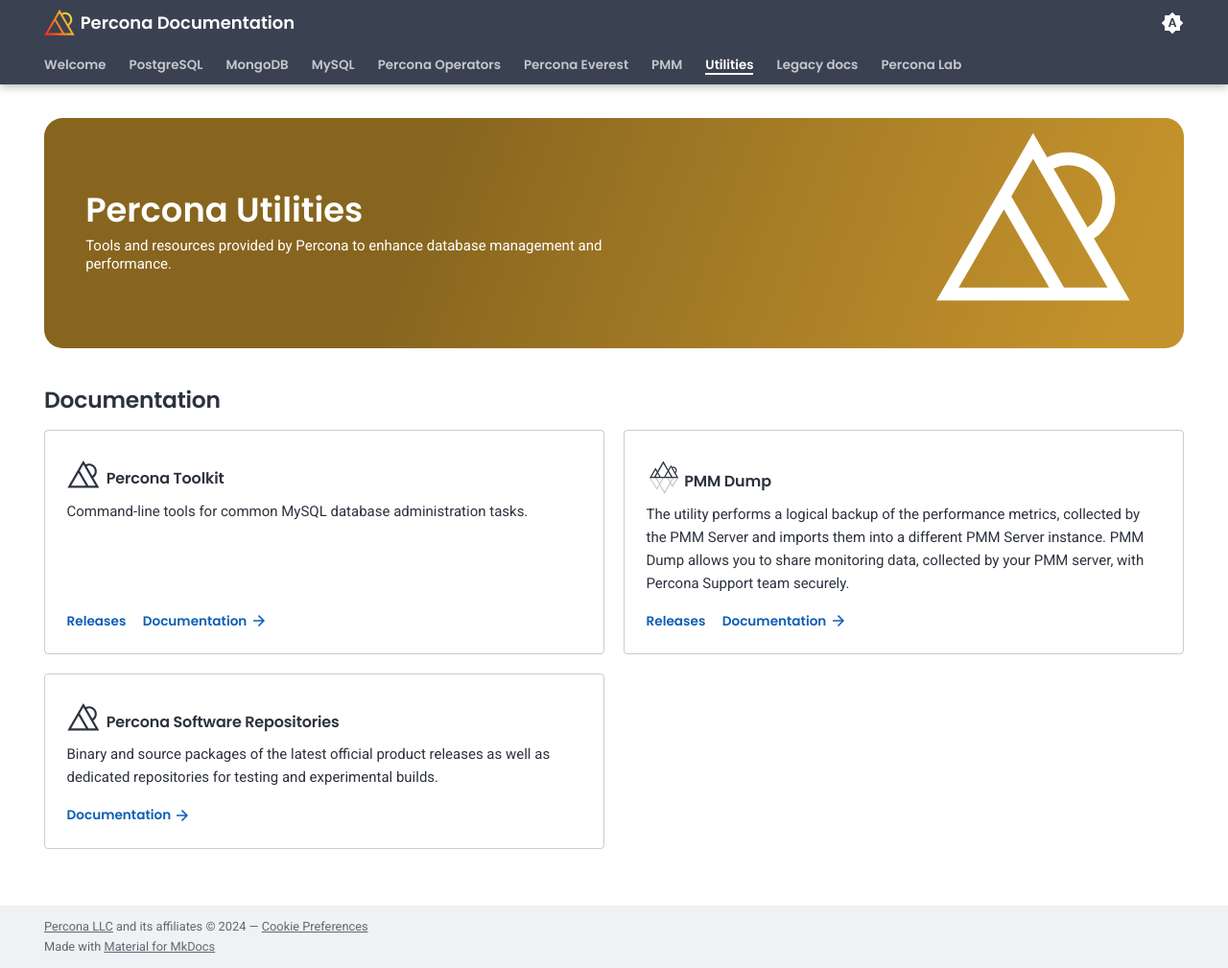
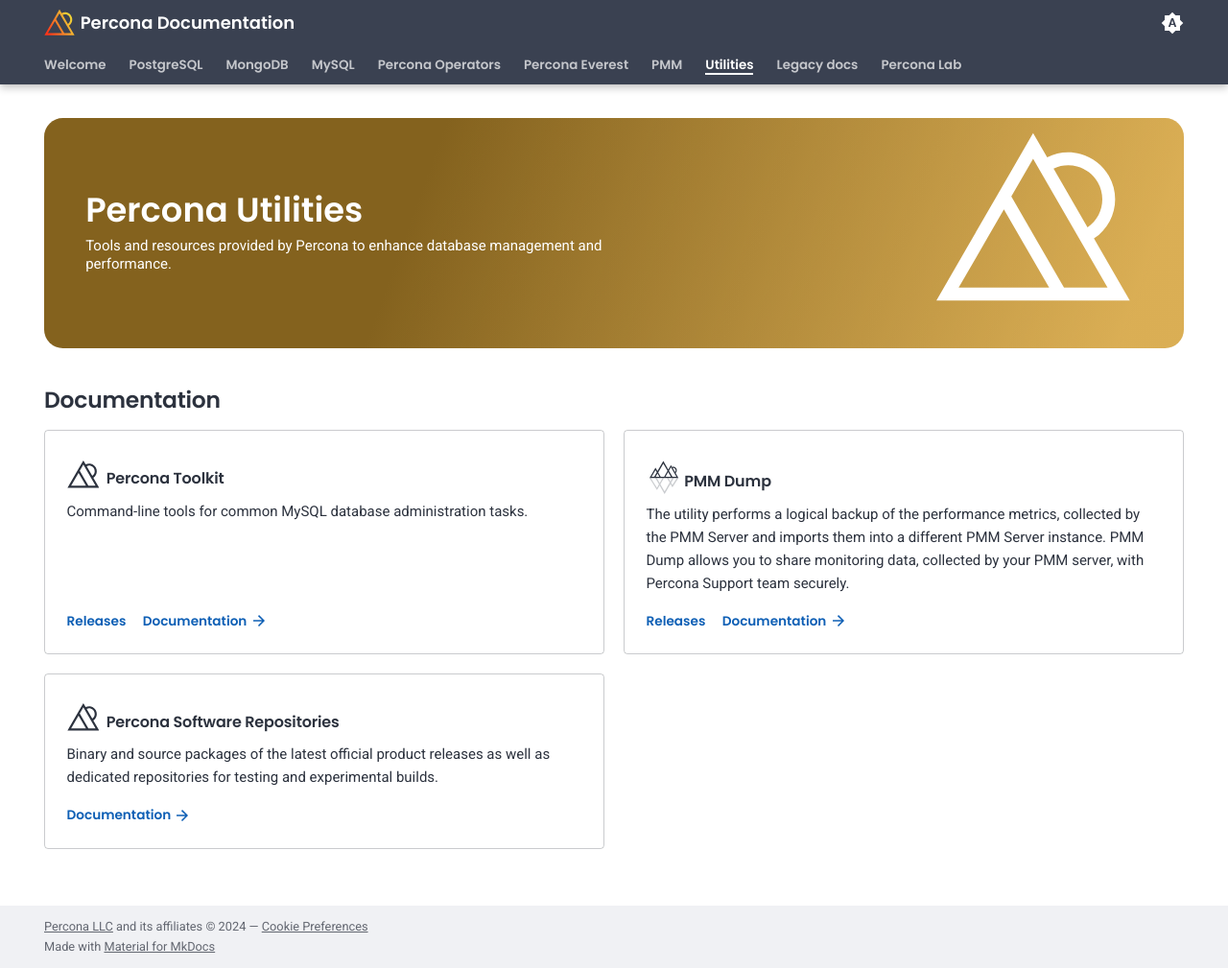
Before and after one commit to percona/docs-home, an MkDocs documentation site: the page built from docs/percona-utilities.md, in a window 1280 px wide and 1009 px high. Shown: the whole window at 96% size. Built offline with MkDocs 1.6.1 and Material for MkDocs 9.7.7, drawn with Linux system fonts in a browser that asks for light colours.

Commit message:
update colours

```diff
--- a/docs/css/landing.css
+++ b/docs/css/landing.css
@@ -137,8 +137,8 @@
         ),
         linear-gradient(
             110deg,
-            rgb(135,101,31) 33%,
-            rgb(218,163,49) 95%
+            rgb(132,98,30) 33%,
+            rgb(243,194,94) 95%
         );
 }
 .splash.header {
```
